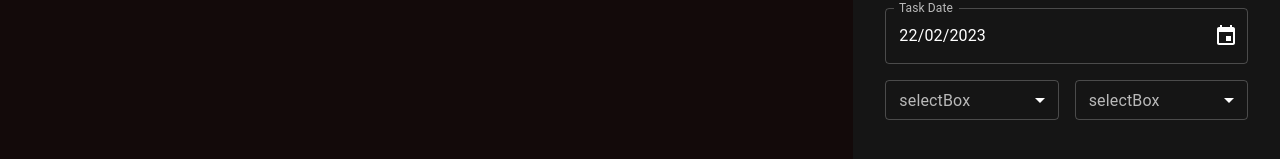
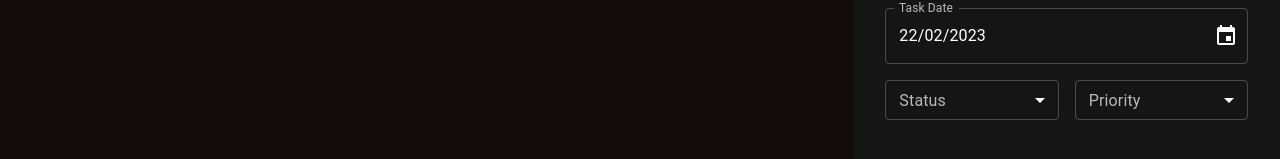
Before and after one commit to AlexMamani85/todo_react, a React (Create React App) app: page / in a window 1280 px wide. Shown: the part 535-694 px from the top of the page. Built offline with nearby package versions, Linux system fonts and the light colour scheme.

Commit message:
CHORE: PropTypes And Dinamic Options

```diff
--- a/src/components/createTaskForm/_taskSelectField.tsx
+++ b/src/components/createTaskForm/_taskSelectField.tsx
@@ -8,6 +8,7 @@
   SelectChangeEvent
 } from '@mui/material';
 import { ISelectField } from './interfaces/ISelectField';
+import PropTypes from 'prop-types';
 
 export  const TaskSelectField: FC<ISelectField> = ( props ): ReactElement => {
   const {
@@ -44,3 +45,16 @@
     </FormControl>
     );
 };
+
+TaskSelectField.propTypes = {
+  onChange: PropTypes.func,
+  label: PropTypes.string,
+  name: PropTypes.string,
+  disabled: PropTypes.bool,
+  items: PropTypes.arrayOf(
+    PropTypes.shape({
+      value: PropTypes.string.isRequired,
+      label: PropTypes.string.isRequired,
+    }).isRequired,
+  )
+};
--- a/src/components/createTaskForm/createTaskForm.tsx
+++ b/src/components/createTaskForm/createTaskForm.tsx
@@ -5,6 +5,8 @@
 import { TaskDescriptionField } from './_taskDescriptionField';
 import { TaskTitleField } from './_taskTitleField';
 import { TaskSelectField } from './_taskSelectField';
+import { Status } from './enums/Status';
+import { Priority } from './enums/Priority';
 
 export const CreateTaskForm: FC = (): ReactElement => {
 
@@ -31,8 +33,38 @@
             direction="row"
             spacing={2}
           >
-            <TaskSelectField />
-            <TaskSelectField />
+            <TaskSelectField
+              label="Status"
+              name="status"
+              items={[
+                {
+                  value: Status.todo,
+                  label: Status.todo.toUpperCase(),
+                },
+                {
+                  value: Status.inProgress,
+                  label: Status.inProgress.toUpperCase(),
+                },
+              ]}
+              />
+            <TaskSelectField
+              label="Priority"
+              name="priority"
+              items={[
+                {
+                  value: Priority.low,
+                  label: Priority.low.toUpperCase(),
+                },
+                {
+                  value: Priority.normal,
+                  label: Priority.normal.toUpperCase(),
+                },
+                {
+                  value: Priority.high,
+                  label: Priority.high.toUpperCase(),
+                },
+              ]}
+            />
           </Stack>
 
         </Stack>
--- /dev/null
+++ b/src/components/createTaskForm/enums/Priority.ts
@@ -0,0 +1,5 @@
+export enum Priority {
+  high = 'high',
+  normal = 'normal',
+  low = 'low',
+}
--- /dev/null
+++ b/src/components/createTaskForm/enums/Status.ts
@@ -0,0 +1,5 @@
+export enum Status {
+  todo = 'todo',
+  inProgress = 'inProgress',
+  completed = 'completed'
+}
```
